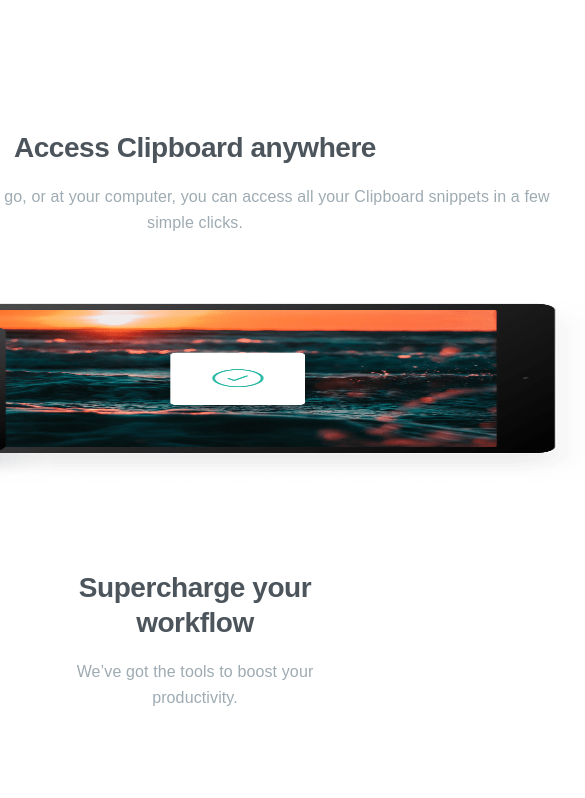
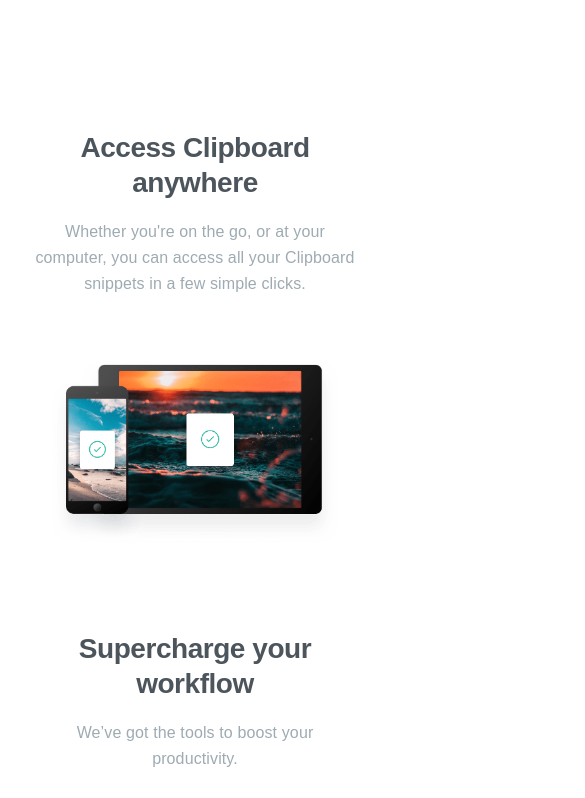
Before and after one commit to viniciusshenri96/clipboard-landing-page-master, a plain HTML site: page index.html in a window 390 px wide. Shown: the part 1920-2718 px from the top of the page, 585 px wide, since content can reach past the window. Drawn offline with Linux system fonts and the light colour scheme; a web font is replaced by a local one.

Commit message:
Aumentando a imagem da section access

```diff
--- a/assets/css/responsive.css
+++ b/assets/css/responsive.css
@@ -153,7 +153,7 @@
     row-gap: 1rem;
   }
 
-  .article-access {
+  .section-access {
     row-gap: 6.4rem;
   }
 
@@ -189,9 +189,9 @@
 
   .section-customers {
     flex-direction: column;
-    text-align: center;
     gap: 6rem;
     margin-bottom: 17rem;
+    height: initial;
   }
 
   .section-clipboard {
--- a/assets/css/style.css
+++ b/assets/css/style.css
@@ -202,16 +202,12 @@ ul {
 }
 
 /* ========== ACCESS SECTION ==========  */
-.article-access {
+.section-access {
   display: grid;
   justify-content: center;
   justify-items: start;
   row-gap: 10rem;
   margin-bottom: 8.8rem;
-}
-
-.access-img {
-  width: 81.2rem;
 }
 
 /* ========== WORKFLOW SECTION ==========  */
--- a/index.html
+++ b/index.html
@@ -59,7 +59,7 @@
       </div>
     </section>
 
-    <article class="article-access ">
+    <section class="section-access">
       <div class="heading-text container grid">
         <h2 class="heading-secondary">Access Clipboard anywhere</h2>
         <p class="font-body-medium">Whether you're on the go, or at your computer, you can access all your Clipboard
@@ -68,7 +68,7 @@
 
       <img src="./assets/images/image-devices.png" class="access-img" alt="screen shows clipboard completed">
 
-    </article>
+    </section>
 
 
     <section class="section-workflow container">
```
